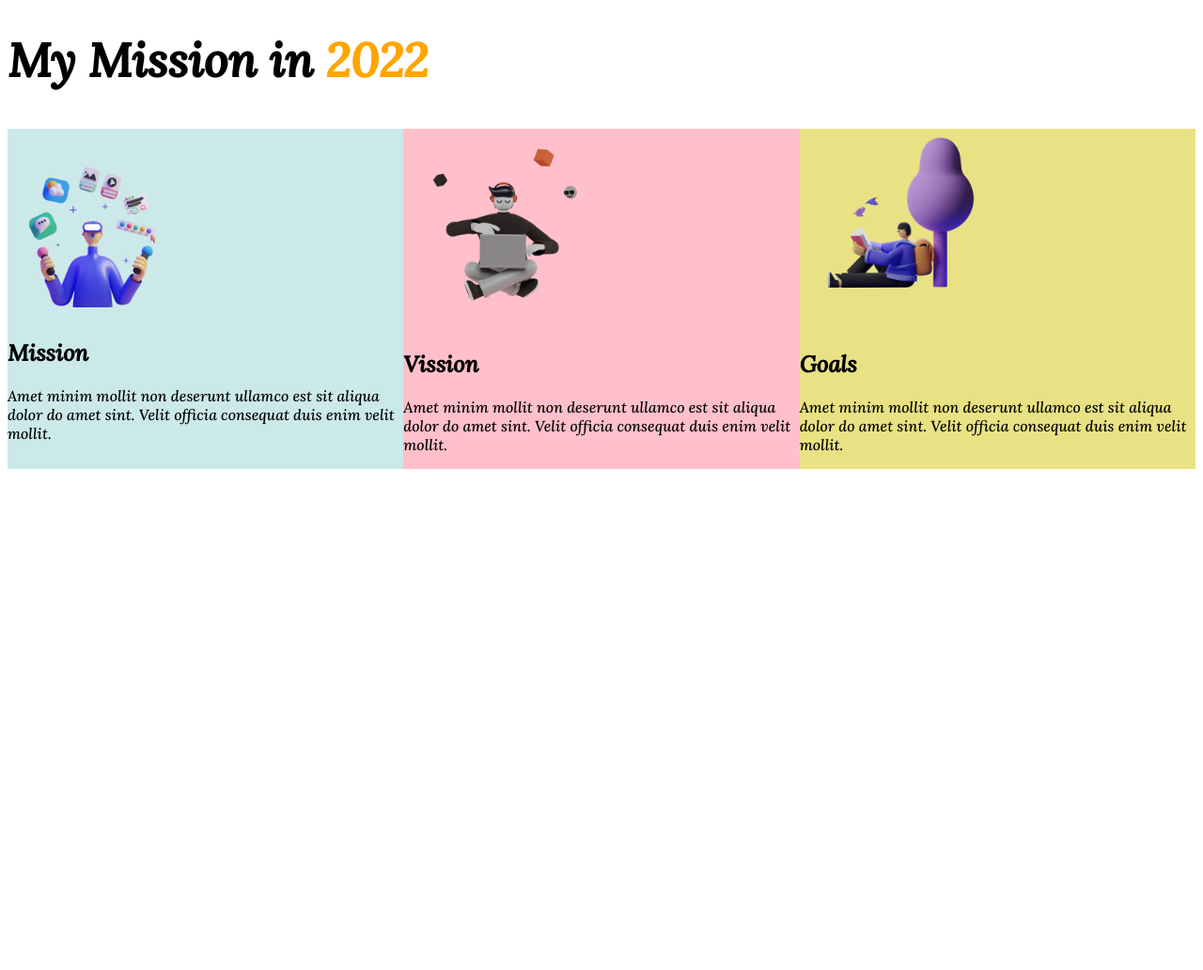
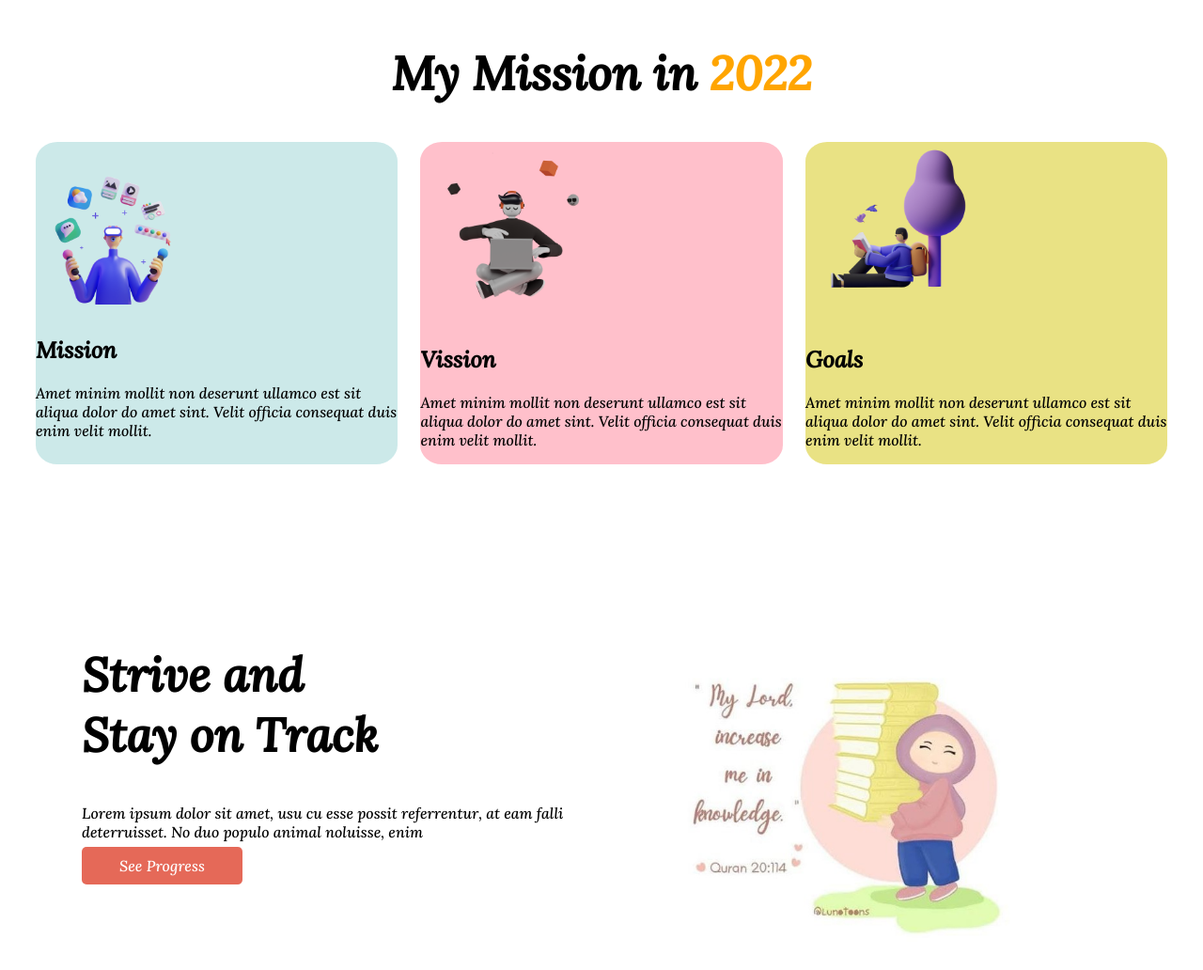
Before and after one commit to AfsanaAfsi/Assignment-one, a plain HTML site: page index.html in a window 1280 px wide. Shown: the part 520-1552 px from the top of the page at 94% size. Before the commit the page ends 1169 px from the top, so only its background shows below. Drawn offline with Linux system fonts and the light colour scheme.

Commit message:
fourth part added

```diff
--- a/index.html
+++ b/index.html
@@ -31,7 +31,7 @@
     </section>
 
     <section class="my-mission">
-        <h1>My Mission in <span class="orange-color">2022</span></h1>
+        <h1 class="centre">My Mission in <span class="orange-color">2022</span></h1>
         <div class="flexible-container one-third">
             <div class="miss-ion">
                 <img src="images/illustrator-1.png" alt="">
@@ -65,6 +65,22 @@
             </div>
         </div>
     </section>
+
+    <section class="no-distractions flexible-container">
+        <div class="half-width">
+            <h1>Strive and <br>Stay on Track</h1>
+            <p>
+                Lorem ipsum dolor sit amet, usu cu esse possit
+                referrentur, at eam falli deterruisset. No duo populo
+                animal noluisse, enim
+            </p>
+            <a class="linkup-button" target="_blank" href="https://github.com/AfsanaAfsi">See Progress</a>
+
+        </div>
+        <div class="half-width">
+            <img src="images/knowledge.jpg" alt="">
+        </div>
+    </section>
 </body>
 
 </html>
--- a/style.css
+++ b/style.css
@@ -1,5 +1,6 @@
 body{
     font-family: 'Lora', serif;
+    margin: 2%;
 }
 h1{
     font-size: 50px;
@@ -25,6 +26,9 @@ h1{
     padding: 10px 40px;
     border-radius: 5px;
 }
+.centre{
+    text-align: center;
+}
 .one-third{
     width: 100%;
 }
@@ -33,10 +37,22 @@ h1{
 }
 .miss-ion{
     background-color: rgb(204, 233, 233);
+    width: 40%;
+    margin-left: 1%;
+    margin-right: 1%;
+    border-radius: 6%;
 }
 .viss-ion{
     background-color: pink;
+    width: 40%;
+    margin-left: 1%;
+    margin-right: 1%;
+    border-radius: 6%;
 }
 .go-als{
     background-color: rgb(233, 226, 132);
+    width: 40%;
+    margin-left: 1%;
+    margin-right: 1%;
+    border-radius: 6%;
 }
```
Also changed, not shown: images/knowledge.jpg (renamed from images/photo_2022-01-06_19-52-02.jpg).
